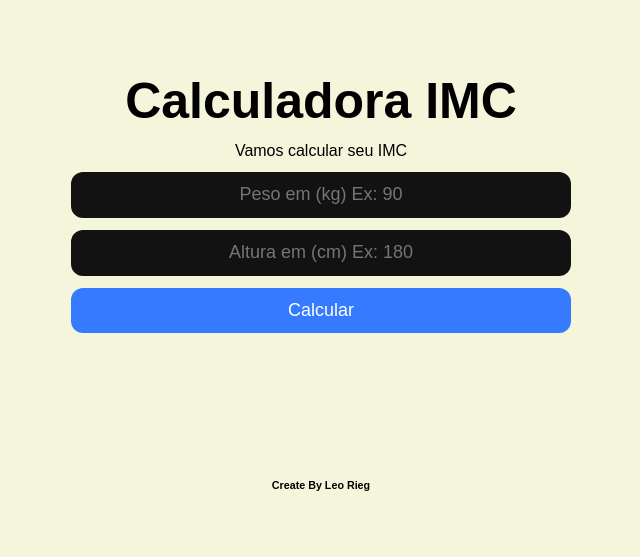
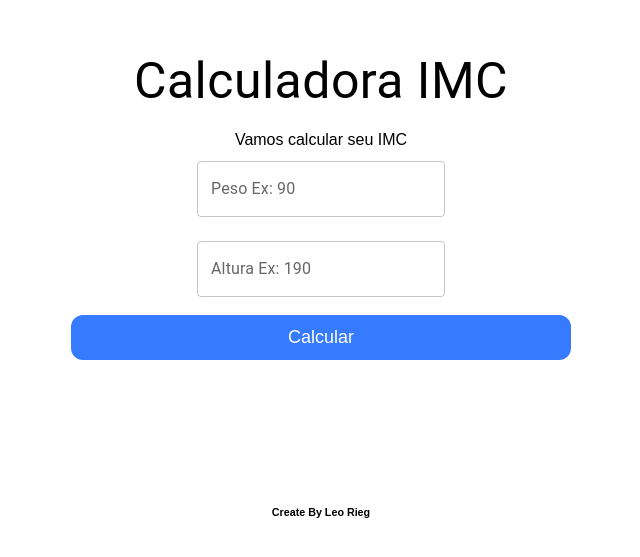
Before and after one commit to RiegL/IMC, a React (Create React App) app: page / in a window 1280 px wide. Shown: the part 119-676 px from the top of the page, without its empty margins (319-959 px from the left). Built offline with nearby package versions, Linux system fonts and the light colour scheme.

Commit message:
adicionado biblioteca MUI

```diff
--- a/package.json
+++ b/package.json
@@ -3,6 +3,9 @@
   "version": "0.1.0",
   "private": true,
   "dependencies": {
+    "@emotion/react": "^11.11.1",
+    "@emotion/styled": "^11.11.0",
+    "@mui/material": "^5.14.0",
     "@testing-library/jest-dom": "^5.16.5",
     "@testing-library/react": "^13.4.0",
     "@testing-library/user-event": "^13.5.0",
--- a/src/App.js
+++ b/src/App.js
@@ -1,5 +1,6 @@
 import { useState } from "react";
 import "./app.css";
+import { Stack, TextField, Typography } from "@mui/material";
 
 export default function App() {
   const [peso, setPeso] = useState(""); //para digitar o peso/algura e ficar armazenado para depois realizar o calc
@@ -25,9 +26,18 @@ export default function App() {
 
   return (
     <div className="app">
-      <h1>Calculadora IMC</h1>
+      <Typography  sx={{fontSize:[25,35,50] }} >Calculadora IMC</Typography>
+
       <span>Vamos calcular seu IMC</span>
       <div className="area-input">
+      {/* usado biblioteca mui */}
+
+      <Stack spacing={3}>
+      <TextField label="Peso Ex: 90" value={peso} onChange={(e) => {setPeso(e.target.value)}}/>
+      <TextField label="Altura Ex: 190" value={altura} onChange={(e) => {setAltura(e.target.value)}}/>
+      </Stack>
+
+       {/*
         <input
           type="text"
           placeholder="Peso em (kg) Ex: 90"
@@ -39,8 +49,8 @@ export default function App() {
           placeholder="Altura em (cm) Ex: 180"
           value={altura}
           onChange={(e) => setAltura(e.target.value)} //tudo que digitamos vai ficar armazenado no value
-        />
-
+        /> */}
+        <br></br>
         <button onClick={calcularIMC}>Calcular</button>
       </div>
 
--- a/src/app.css
+++ b/src/app.css
@@ -22,20 +22,6 @@ span{
     align-items: center;
 }
 
-.area-input input{
-    width:100%;
-    margin-bottom: 12px;
-    height: 46px;
-    background-color: #121212;
-    border: 0;
-    color: #fff;
-    padding: 0 12 px;
-    text-align: center;
-    font-size: 18px;
-    border-radius: 12px;
-
-}
-
 .area-input button{
     width: 100%;
     height: 45px;
--- a/src/index.css
+++ b/src/index.css
@@ -2,7 +2,7 @@
   margin: 0;
   padding: 0;
   box-sizing: border-box;
-  background-color: beige;
+
 }
 
 body{
```
Also changed, not shown: 1 other file (tests, documents, lock files or other folders).
